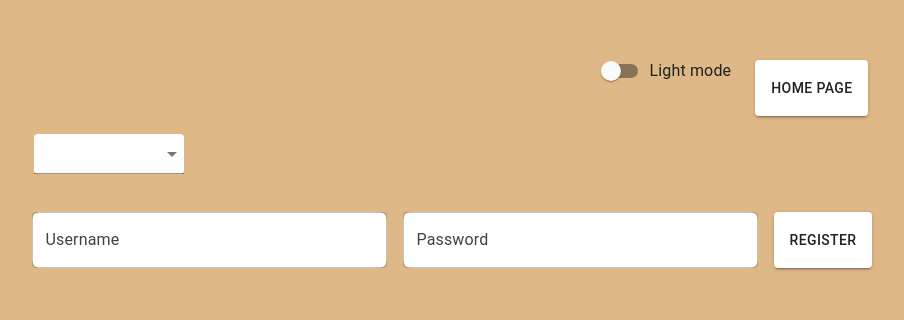
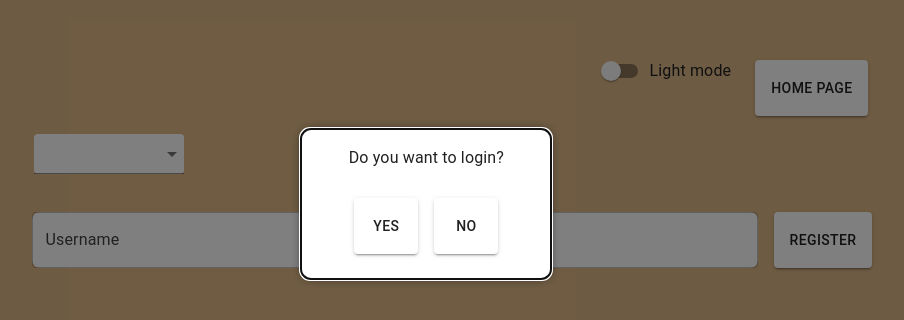
Before and after one commit to sorincretescu/curly-octo-robot, a React (Create React App) app: page /register in a window 1280 px wide. Shown: the part 236-556 px from the top of the page, without its empty margins (188-1092 px from the left). Built offline with nearby package versions, Linux system fonts and the light colour scheme.

Commit message:
add css and translations

```diff
--- a/src/Translations.js
+++ b/src/Translations.js
@@ -29,6 +29,7 @@ export const translationsEn = {
   Yes: "Yes",
   No: "No",
   "Are you sure you want to log out?": "Are you sure you want to log out?",
+  "Do you want to login?": "Do you want to login?",
 };
 
 export const translationsDe = {
@@ -63,4 +64,5 @@ export const translationsDe = {
   No: "Nein",
   "Are you sure you want to log out?":
     "Sind Sie sicher, dass Sie sich abmelden möchten?",
+  "Do you want to login?": "Möchten Sie sich anmelden?",
 };
--- a/src/views/register/RegisterPage.jsx
+++ b/src/views/register/RegisterPage.jsx
@@ -4,7 +4,7 @@ import { makeStyles } from "@material-ui/core/styles";
 import Input from "../../components/Input";
 import Button from "../../components/Button";
 import FormControl from "@material-ui/core/FormControl";
-import { MenuItem } from "@material-ui/core";
+import { MenuItem, Typography } from "@material-ui/core";
 import { useTranslation } from "react-i18next";
 import Select from "@material-ui/core/Select";
 import Modal from "@material-ui/core/Modal";
@@ -32,6 +32,26 @@ const useStyles = makeStyles({
     height: "80px",
     marginLeft: "10px",
   },
+  modal: {
+    display: "flex",
+    justifyContent: "center",
+    alignItems: "center",
+    width: "30%",
+    height: "30%",
+    left: "33% !important",
+    top: "40% !important",
+  },
+  modalDiv: {
+    backgroundColor: "white",
+    borderRadius: "10px",
+    boxShadow: "0 0 10px 0 rgba(0,0,0,0.5)",
+    width: "250px",
+    height: "150px",
+    display: "flex",
+    flexDirection: "column",
+    justifyContent: "center",
+    alignItems: "center",
+  }
 });
 
 function RegisterPage() {
@@ -41,7 +61,7 @@ function RegisterPage() {
 
   const [username, setUsername] = useState("");
   const [password, setPassword] = useState("");
-  const [openModal, setOpenModal] = useState(false);
+  const [openModal, setOpenModal] = useState(true);
 
   const handleUsername = (e) => {
     setUsername(e.target.value);
@@ -112,17 +132,21 @@ function RegisterPage() {
 
         <Button text={t("Register")} onClick={handleRegister} />
       </div>
-      <Modal
+      <div classname>
+        <Modal className={classes.modal}
           open={openModal}
           onClose={handleStay}
-        label={t("Registration")}
         >
+          <div className={classes.modalDiv}>
+            <Typography>{t("Do you want to login?")}</Typography>
+            <br></br>
             <div>
-          <p>{t("Do you want to login?")}</p>
               <Button text={t("Yes")} onClick={handleLogin} />
               <Button text={t("No")} onClick={handleStay} />
             </div>
+          </div>
         </Modal>
+      </div>
     </div>
   );
 }
```
Lines whose indentation alone changed are shown as unchanged.
